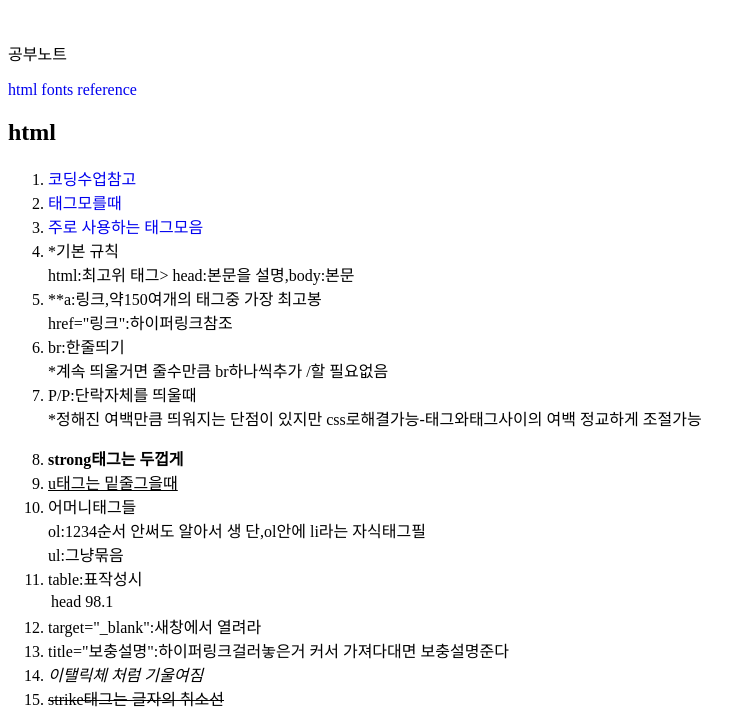
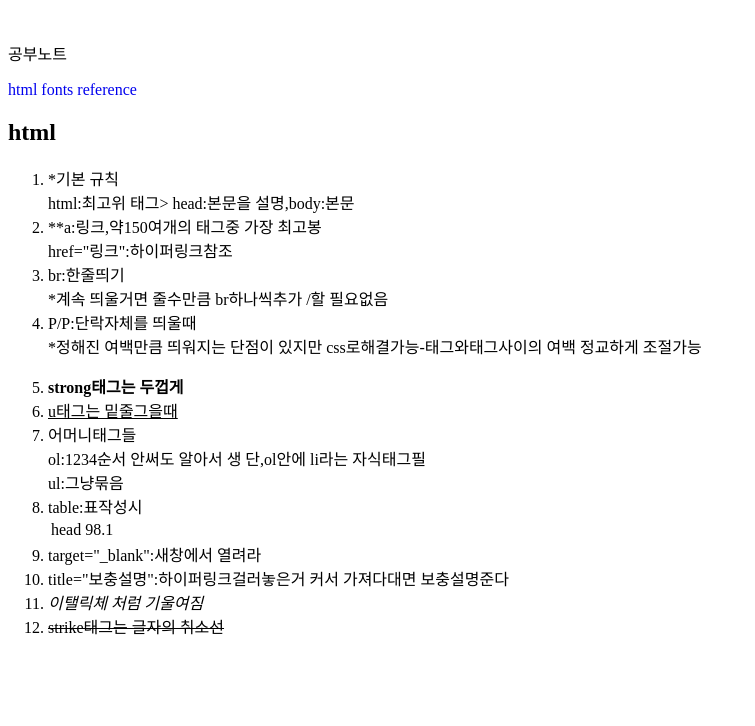
Before and after one commit to jisunbak/better, a plain HTML site: page html.html in a window 1280 px wide. Shown: the part 99-825 px from the top of the page, without its empty margins (0-755 px from the left). After the commit the page ends 800 px from the top, so only its background shows below. Drawn offline with Linux system fonts and the light colour scheme.

Commit message:
Update html.html

```diff
--- a/html.html
+++ b/html.html
@@ -12,9 +12,6 @@
     <a href="reference.html/" style="text-decoration:none">reference</a>
   <h2>html</h2>
 <ol>
-  <li><a href="https://opentutorials.org/module/3135/18418/" style="text-decoration:none" target="_blank">코딩수업참고</a></li>
-  <li><a href="https://www.w3schools.com/html/default.asp" style="text-decoration:none" target="_blank" title="w3schools.com">태그모를때</a></li>
-  <li><a href="https://www.advancedwebranking.com/html/" style="text-decoration:none" target="_blank">주로 사용하는 태그모음</a></li>
   <li>*기본 규칙<br>html:최고위 태그> head:본문을 설명,body:본문 </li>
   <li>**a:링크,약150여개의 태그중 가장 최고봉<br>href="링크":하이퍼링크참조</li>
   <li>br:한줄띄기 <br> *계속 띄울거면 줄수만큼 br하나씩추가 /할 필요없음</li>
```
